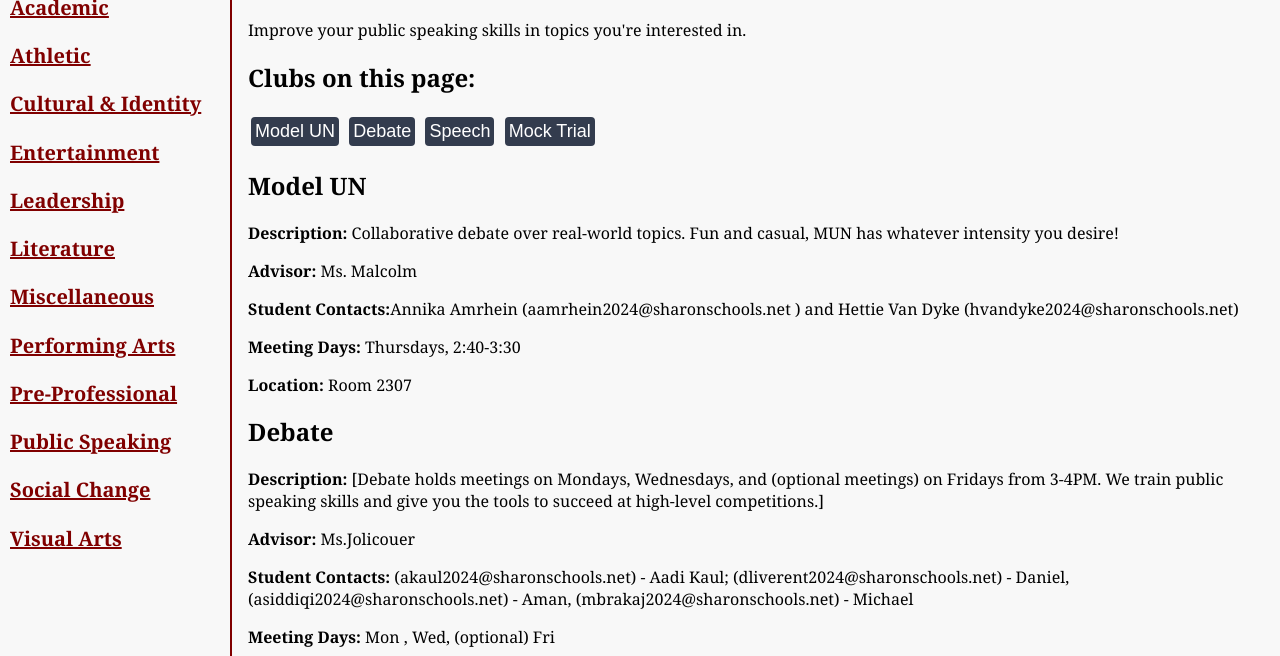
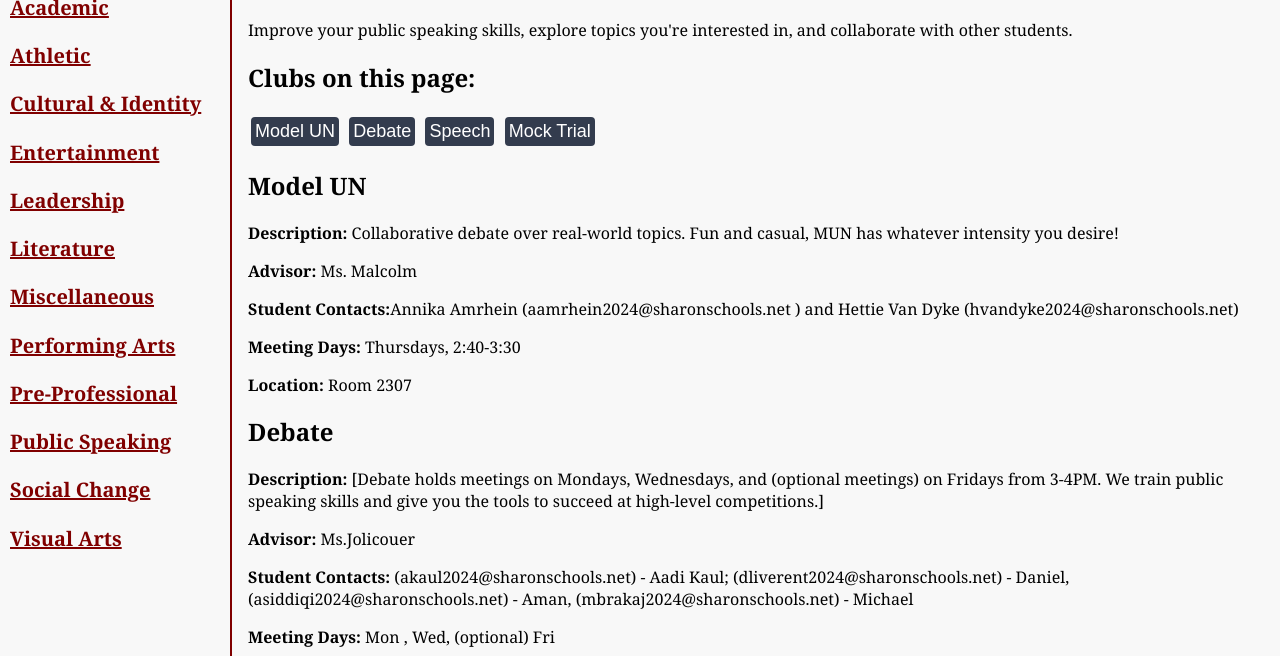
Before and after one commit to shsclubs/shsclubs.github.io, a plain HTML site: page publicSpeaking.html in a window 1280 px wide. Shown: the part 85-741 px from the top of the page. Drawn offline with Linux system fonts and the light colour scheme.

Commit message:
Update publicSpeaking.html

```diff
--- a/publicSpeaking.html
+++ b/publicSpeaking.html
@@ -37,7 +37,7 @@
       <a href="index"><img id="eagle" src="shsLogo.png"></a>
     </div>
     <h1>Public Speaking Clubs</h1>
-    <p>Improve your public speaking skills in topics you're interested in.</p>
+    <p>Improve your public speaking skills, explore topics you're interested in, and collaborate with other students.</p>
     <h2>Clubs on this page: </h2>
     <a href="#backtotop"><button id="myBtn"><i class="icon-chevron-up"></i></button></a>
 
```
